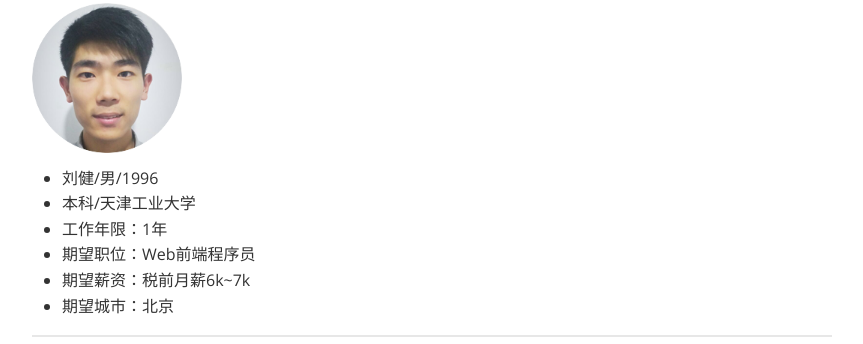
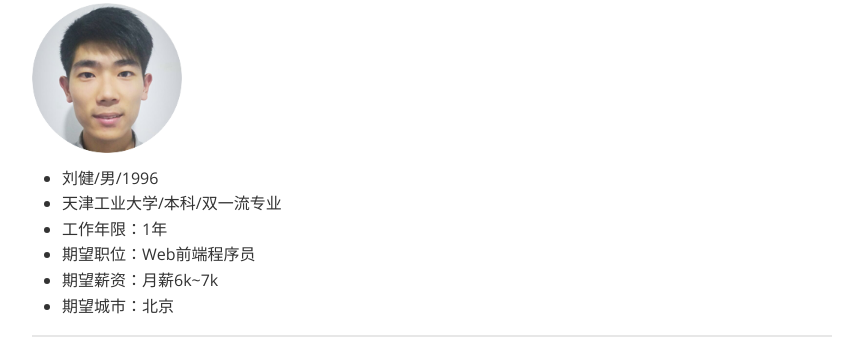
Before and after one commit to CUDADA/CV, a plain HTML site: page CV/index.html in a window 1280 px wide. Shown: the part 296-640 px from the top of the page, without its empty margins (208-1071 px from the left). Drawn offline with nearby package versions, Linux system fonts and the light colour scheme; a web font is replaced by a local one.

Commit message:
Update index.html

```diff
--- a/CV/index.html
+++ b/CV/index.html
@@ -244,10 +244,10 @@ header, .context-menu, .megamenu-content, footer { font-family: "Segoe UI", Aria
       <p><img width="150px" src="myPhoto.png" /></p>
       <ul>
         <li>刘健/男/1996</li>
-        <li>本科/天津工业大学</li>
+        <li>天津工业大学/本科/双一流专业</li>
         <li>工作年限：1年</li>
         <li>期望职位：Web前端程序员</li>
-        <li>期望薪资：税前月薪6k~7k</li>
+        <li>期望薪资：月薪6k~7k</li>
         <li>期望城市：北京</li>
       </ul>
       <hr />
```
